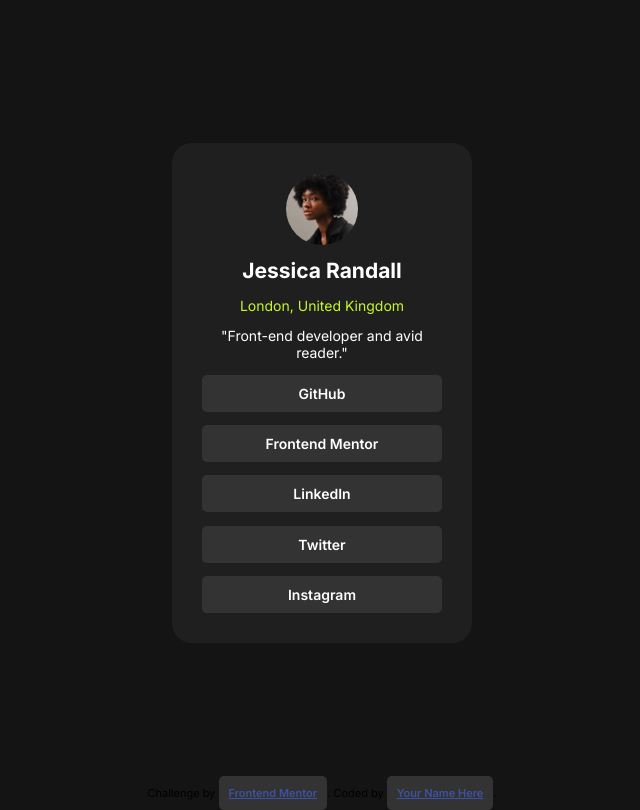
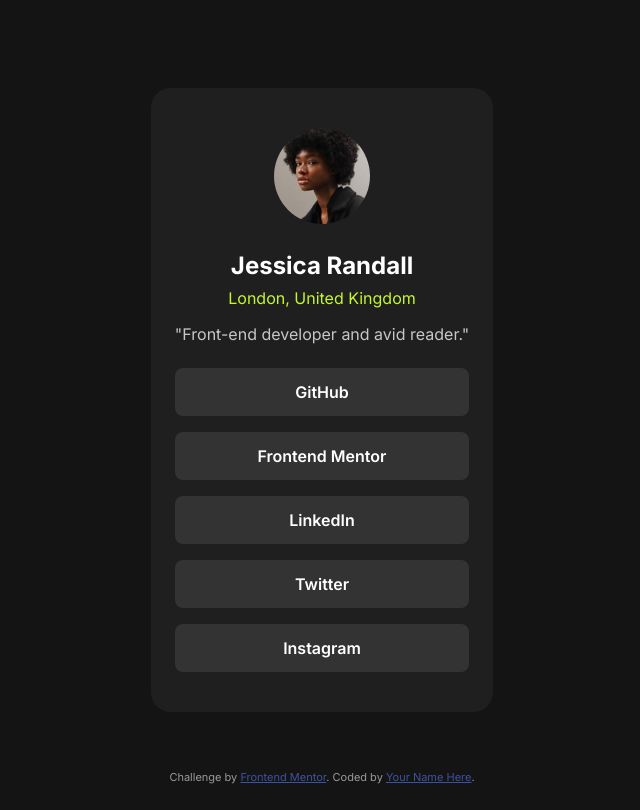
Before and after one commit to WilliamDemain/social-links-profile, a plain HTML site: page index.html in a window 1280 px wide. Shown: the whole page, without its empty margins (318-958 px from the left). Drawn offline with Linux system fonts and the light colour scheme.

Commit message:
finalisation

```diff
--- a/index.html
+++ b/index.html
@@ -17,16 +17,18 @@
 <body>
   <main class="container">
     <div class="card">
-      <img src="assets/images/avatar-jessica.jpeg"/>
-      <h2 id="user">Jessica Randall</h2>
-      <p id="loc">London, United Kingdom</p>
-      <p>"Front-end developer and avid reader."</p>
+      <img class="avatar" src="assets/images/avatar-jessica.jpeg" alt="Jessica Randall">
+      <h2 class="user">Jessica Randall</h2>
+      <p class="location">London, United Kingdom</p>
+      <p class="quote">"Front-end developer and avid reader."</p>
 
-      <a>GitHub</a>
-      <a>Frontend Mentor</a>
-      <a>LinkedIn</a>
-      <a>Twitter</a>
-      <a>Instagram</a>
+      <div class="links">
+        <a class="btn" href="https://github.com/WilliamDemain" target="_blank" rel="noopener noreferrer">GitHub</a>
+        <a class="btn" href="https://www.frontendmentor.io/profile/WilliamDemain" target="_blank" rel="noopener noreferrer">Frontend Mentor</a>
+        <a class="btn" href="https://www.linkedin.com/in/williamdemain/" target="_blank" rel="noopener noreferrer">LinkedIn</a>
+        <a class="btn" href="https://x.com/wdemain" target="_blank" rel="noopener noreferrer">Twitter</a>
+        <a class="btn" href="#" target="_blank" rel="noopener noreferrer">Instagram</a>
+      </div>
 
     </div>
   </main>
--- a/styles.css
+++ b/styles.css
@@ -8,13 +8,13 @@ body{
     font-family: 'Inter', sans-serif;
     display: flex;
     flex-direction: column;
-    justify-content: center;
     align-items: center;
     height: 100vh;
     font-size: 14px;
+    position: relative;
 }
 .container{
-    padding: 30px;
+    padding: 24px;
     display: flex;
     flex: 1;
     justify-content: center;
@@ -23,39 +23,67 @@ body{
 .card{
     background-color: hsl(0, 0%, 12%);
     border-radius: 20px;
-    max-width: 300px;
-    min-height: 500px;
-    padding: 30px;
+    max-width: 350px;
+    padding: 40px 24px;
     text-align: center;
     width: 100%;
+}
+.avatar{
+    border-radius: 50%;
+    width: 96px;
+    height: 96px;
+    object-fit: cover;
+    margin: 0 auto 24px;
+}
+.user{
+    color: hsl(0, 0%, 100%);
+    font-weight: 700;
+    font-size: 24px;
+    margin-bottom: 8px;
+}
+.location{
+    color: hsl(75, 94%, 57%);
+    font-size: 16px;
+    margin-bottom: 16px;
+}
+.quote{
+    color: hsl(0, 0%, 100%, 0.75);
+    font-weight: 400;
+    font-size: 16px;
+    margin-bottom: 24px;
+}
+
+.links{
     display: flex;
     flex-direction: column;
-    justify-content: space-between;
-    align-items: center;
+    gap: 16px;
+}
+.btn{
+    display: block;
+    width: 100%;
+    padding: 14px 0;
+    background: hsl(0, 0%, 20%);
+    border-radius: 8px;
+    text-decoration: none;
+    font-weight: 600;
+    font-size: 16px;
+    color: hsl(0, 0%, 100%);
+    transition: background 0.3s;
+}
+.btn:hover, .btn:focus{
+    background: hsl(0, 0%, 30%);
+    outline: none;
+}
 
+
+.attribution {
+    position: absolute;
+    bottom: 16px;
+    font-size: 11px;
+    text-align: center;
+    color: #999;
 }
-img{
-    border-radius: 50%;
-    width: 30%;
+
+.attribution a {
+    color: hsl(228, 45%, 44%);
 }
-h2{
-    color: hsl(0, 0%, 100%);
-    font-weight: 700;
-}
-a{
-    background-color: hsl(0, 0%, 20%);
-    color: hsl(0, 0%, 100%);
-    font-weight: 600;
-    width: 100%;
-    border-radius: 5px;
-    padding: 10px;
-}
-#loc{
-    color: hsl(75, 94%, 57%);
-}
-p{
-    color: hsl(0, 0%, 100%);
-    font-weight: 400;
-}
-.attribution { font-size: 11px; text-align: center; }
-.attribution a { color: hsl(228, 45%, 44%); }
```
